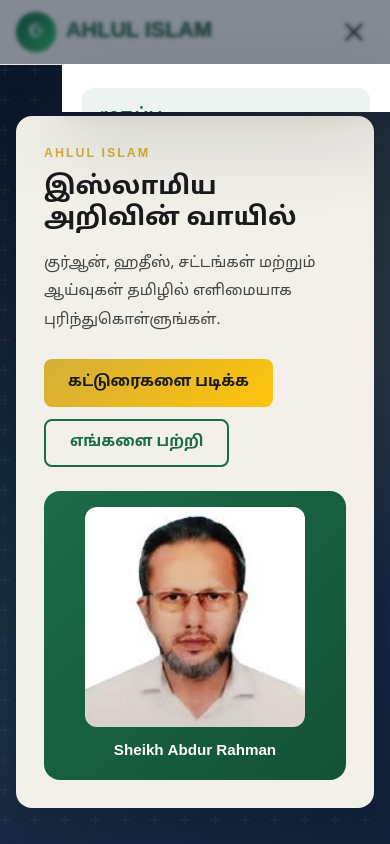
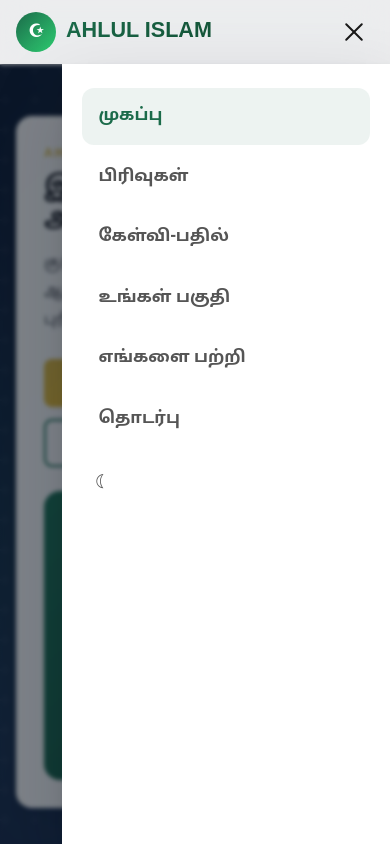
Before and after one commit to digiartcreation/sheik-Abdul-Rahman-Manbayee, a Next.js app: page / in a window 390 px wide. Both pictures are taken after a click on the button "Open navigation menu". Shown: the top 844 px of the page. Built offline with nearby package versions, Linux system fonts and the light colour scheme; no server answers; the database is empty.

Commit message:
Fix mobile drawer trapped by header backdrop-filter

```diff
--- a/src/app/globals.css
+++ b/src/app/globals.css
@@ -252,16 +252,26 @@
 /* ═══════════════════════════════════════════════
    HEADER / NAVBAR
    ═══════════════════════════════════════════════ */
+/* The glass lives on ::before, NOT on this element. Any backdrop-filter here
+   would make the header a containing block for its fixed-position descendants,
+   which pins the mobile drawer inside the 64px bar instead of the viewport. */
 .site-header {
   position: sticky;
   top: 0;
   z-index: 100;
+  border-bottom: 1px solid var(--border-light);
+  transition: box-shadow var(--transition-base), border-color var(--transition-base);
+}
+
+.site-header::before {
+  content: '';
+  position: absolute;
+  inset: 0;
   background: var(--bg-glass);
   backdrop-filter: blur(20px) saturate(180%);
   -webkit-backdrop-filter: blur(20px) saturate(180%);
-  border-bottom: 1px solid var(--border-light);
-  transition: background var(--transition-base), box-shadow var(--transition-base),
-    border-color var(--transition-base);
+  pointer-events: none;
+  transition: background var(--transition-base);
 }
 
 .site-header.is-scrolled {
@@ -270,6 +280,9 @@
 }
 
 .nav {
+  /* Above .site-header::before so the glass never paints over the links. */
+  position: relative;
+  z-index: 1;
   display: flex;
   align-items: center;
   justify-content: space-between;
@@ -400,7 +413,7 @@
     display: block;
     position: fixed;
     inset: 0;
-    z-index: 98;
+    z-index: -1;
     background: rgba(10, 22, 40, 0.5);
     backdrop-filter: blur(2px);
     -webkit-backdrop-filter: blur(2px);
@@ -428,7 +441,7 @@
     gap: 4px;
     transform: translateX(100%);
     transition: transform var(--transition-slow);
-    z-index: 99;
+    z-index: 2;
     overflow-y: auto;
     overscroll-behavior: contain;
   }
--- a/src/components/Header.jsx
+++ b/src/components/Header.jsx
@@ -38,6 +38,18 @@
     };
   }, []);
 
+  // Rotating a phone to landscape can cross the 768px breakpoint, at which
+  // point the drawer CSS stops applying and the menu becomes an inline bar —
+  // but the scroll lock below would stay on, freezing the page. Close it.
+  useEffect(() => {
+    const wide = window.matchMedia("(min-width: 769px)");
+    const onChange = (e) => {
+      if (e.matches) setMenuOpen(false);
+    };
+    wide.addEventListener("change", onChange);
+    return () => wide.removeEventListener("change", onChange);
+  }, []);
+
   // While the drawer covers the screen, the page behind it must not scroll.
   useEffect(() => {
     if (!menuOpen) return;
@@ -71,6 +83,15 @@
 
   return (
     <header className={`site-header${scrolled ? " is-scrolled" : ""}`}>
+      {/* Sits outside <nav> on purpose: it must dim the page, not the nav bar. */}
+      <button
+        type="button"
+        className={`nav-backdrop${menuOpen ? " is-open" : ""}`}
+        aria-hidden="true"
+        tabIndex={-1}
+        onClick={() => setMenuOpen(false)}
+      />
+
       <nav className="nav container" aria-label="Main navigation">
         <Link href="/" className="logo" aria-label="Ahlul Islam home">
           <span className="logo-icon" aria-hidden="true">☪</span>
@@ -90,14 +111,6 @@
           <span />
           <span />
         </button>
-
-        <button
-          type="button"
-          className={`nav-backdrop${menuOpen ? " is-open" : ""}`}
-          aria-hidden="true"
-          tabIndex={-1}
-          onClick={() => setMenuOpen(false)}
-        />
 
         <div id="nav-menu" className={`nav-menu${menuOpen ? " is-open" : ""}`}>
           {navLinks.map((link) => (
```
